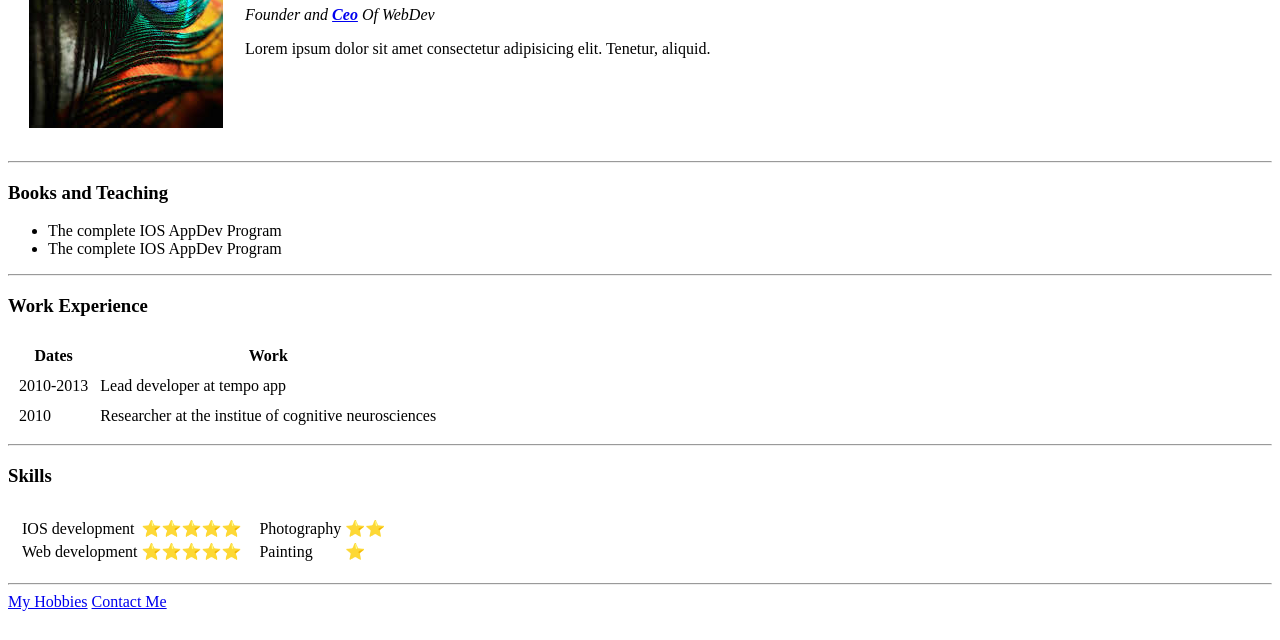
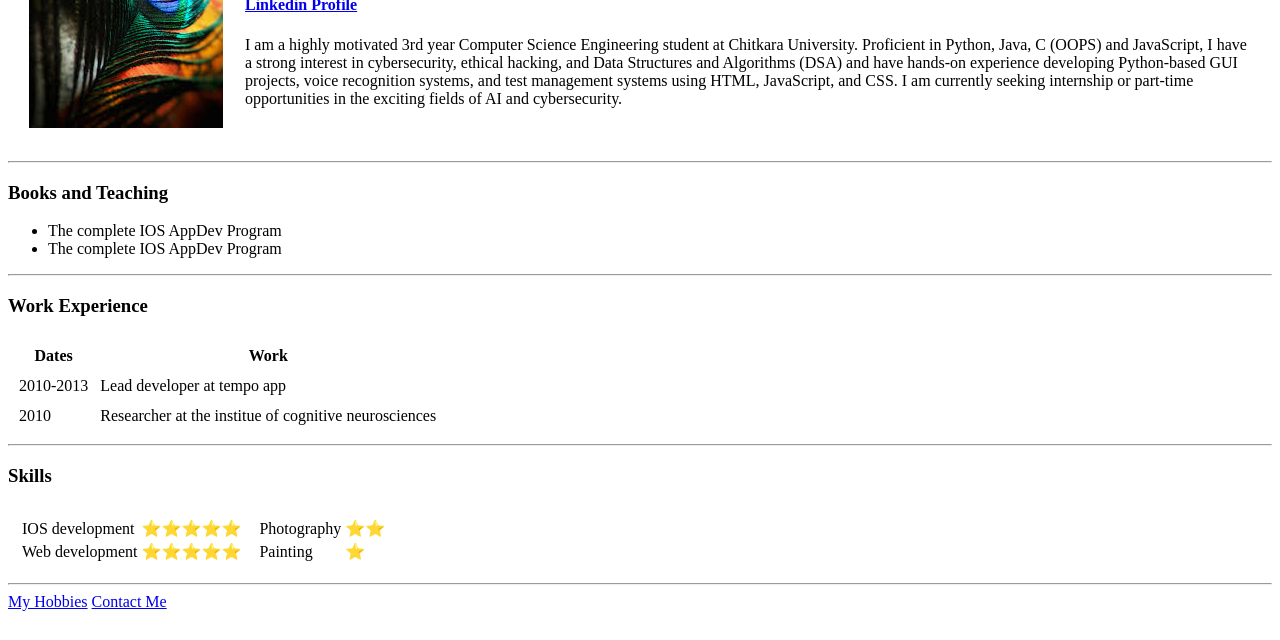
Before and after one commit to Aditya-Chawla-20/cv, a plain HTML site: page index.html in a window 1280 px wide. Shown: the part 160-800 px from the top of the page. Drawn offline with Linux system fonts and the light colour scheme.

Commit message:
Update index.html
just changed the bio for my cv and added the link to my linkedin profile.

```diff
--- a/index.html
+++ b/index.html
@@ -10,8 +10,9 @@
         <tr>
             <td><img src="images/morpankh.jpeg" alt="Morpankh Picture"></td>
             <td><h1>Aditya Chawla</h1>
-                <p><em>Founder and <strong><a href="https://google.com">Ceo</a></strong> Of WebDev</em></p>
-                <p>Lorem ipsum dolor sit amet consectetur adipisicing elit. Tenetur, aliquid.</p></td>
+                <p><em><strong>Computer Science Engineer@Chitkara University | AI and Cybersecurity Enthusiast</strong></em></p>
+                <h4><a href="https://www.linkedin.com/in/aditya-chawla-186a23190/">Linkedin Profile</a></h4>
+                <p>I am a highly motivated 3rd year Computer Science Engineering student at Chitkara University. Proficient in Python, Java, C (OOPS) and JavaScript, I have a strong interest in cybersecurity, ethical hacking, and Data Structures and Algorithms (DSA) and have hands-on experience developing Python-based GUI projects, voice recognition systems, and test management systems using HTML, JavaScript, and CSS. I am currently seeking internship or part-time opportunities in the exciting fields of AI and cybersecurity.</p></td>
         </tr>
     </table>
     <!-- crop a image to circle go to crop-circle.imageonline.co -->
```
